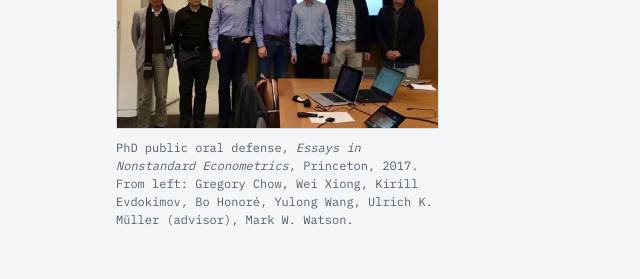
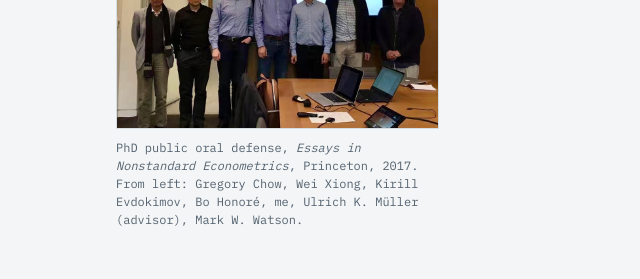
Before and after one commit to yulongwang06/yulongwang06.github.io, a plain HTML site: page index.html in a window 1280 px wide. Shown: the part 7120-7399 px from the top of the page, 0-640 px from the left. Drawn offline with Linux system fonts and the light colour scheme.

Commit message:
Add files via upload

```diff
--- a/index.html
+++ b/index.html
@@ -386,7 +386,7 @@ footer{padding-block:28px;font-family:var(--mono);font-size:12px;color:var(--mut
         </ul>
         <figure class="defense">
           <img src="img/phd-defense.jpg" alt="Yulong Wang after his PhD public oral defense at Princeton, with Gregory Chow, Wei Xiong, Kirill Evdokimov, Bo Honoré, Ulrich K. Müller and Mark W. Watson" loading="lazy" width="980" height="735">
-          <figcaption>PhD public oral defense, <em>Essays in Nonstandard Econometrics</em>, Princeton, 2017. From left: Gregory Chow, Wei Xiong, Kirill Evdokimov, Bo Honoré, Yulong Wang, Ulrich K. Müller (advisor), Mark W. Watson.</figcaption>
+          <figcaption>PhD public oral defense, <em>Essays in Nonstandard Econometrics</em>, Princeton, 2017. From left: Gregory Chow, Wei Xiong, Kirill Evdokimov, Bo Honoré, me, Ulrich K. Müller (advisor), Mark W. Watson.</figcaption>
         </figure>
       </div>
       <div>
```
